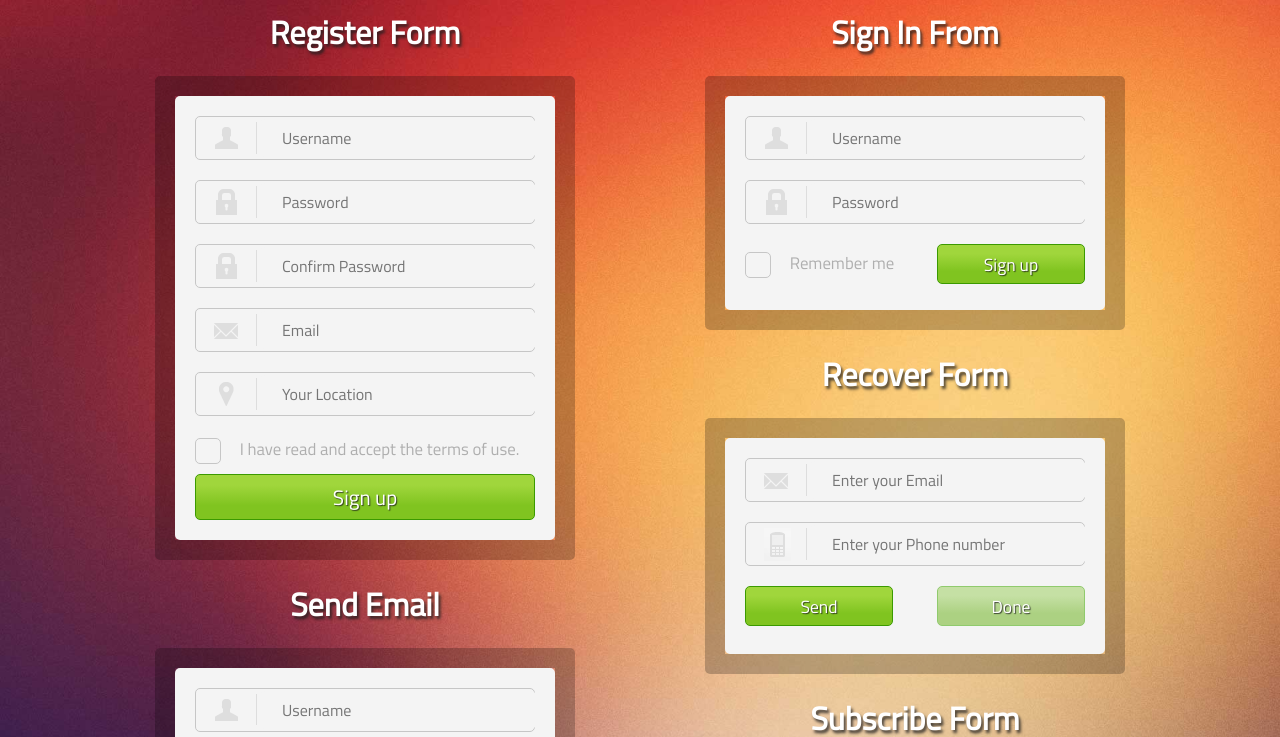
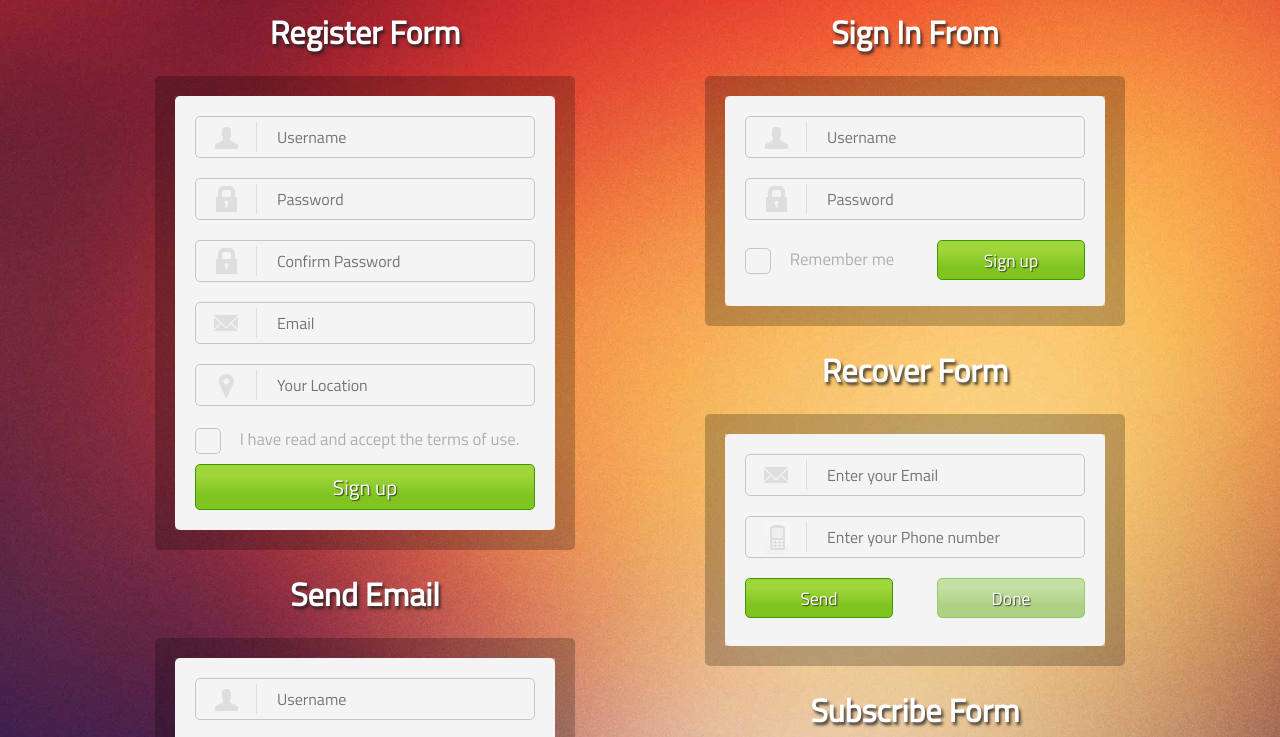
Before and after one commit to matixc/WeekDev, a plain HTML site: page 1/index.html in a window 1280 px wide. Shown: the part 187-924 px from the top of the page. Drawn offline with Linux system fonts and the light colour scheme.

Commit message:
imput-box redesign with img as background

```diff
--- a/1/css/main.css
+++ b/1/css/main.css
@@ -68,32 +68,53 @@ form {
   bottom: -20px;
   border: 20px solid rgba(0,0,0,0.23);
   border-radius: 5px;
-
 }
 
-.input-text {
+.input-box {
   position: relative;
-  padding: 2px;
+  padding: 1px;
   margin-bottom: 20px;
   border: solid 1px rgb(198,198,198);
   border-radius: 5px;
 }
 
-.input-left {
-  width: 62px;
-  height: 36px;
-  float: left;
+.bg-user {
+  background: url(../img/icon-user.png) no-repeat;
+  background-position: 18px 5px;
 }
 
-.input-right {
-  margin-left: 62px;
-
+.bg-pass {
+  background: url(../img/icon-pass.png) no-repeat;
+  background-position: 18px 4px;
 }
 
-.icon {
-  position: absolute;
-  top: 5px;
-  left: 18px;
+.bg-mail {
+  background: url(../img/icon-mail.png) no-repeat;
+  background-position: 18px 3px;
+}
+
+.bg-location {
+  background: url(../img/icon-location.png) no-repeat;
+  background-position: 18px 5px;
+}
+
+.bg-tel {
+  background: url(../img/icon-tel.png) no-repeat;
+  background-position: 18px 4px;
+}
+
+.input-text {
+  box-sizing: border-box;
+  padding-left: 60px;
+  height: 38px;
+  width: 100%;
+  background-color: transparent;
+  border: none;
+  border-radius: 5px;
+  color: rgb(128,128,128);
+  text-indent: 20px;
+  font-family: 'Titillium Web', sans-serif;
+  font-size: 1em
 }
 
 .line::after {
@@ -105,11 +126,12 @@ form {
   top: 13%;
 }
 
+/*
 input[type=text],
 input[type=password],
 input[type=email],
 textarea {
-  height: 36px;
+  height: 38px;
   width: 100%;
   background-color: rgb(244, 244, 244);
   border: none;
@@ -119,7 +141,7 @@ textarea {
   font-family: 'Titillium Web', sans-serif;
   font-size: 1em
 }
-
+*/
 .input-text-big > textarea {
   height: 230px;
   vertical-align: top;
--- a/1/index.html
+++ b/1/index.html
@@ -20,46 +20,24 @@
 <div class="form-box">
     <h1>Register Form</h1>
         <form class="form-border">
-            <div class="input-text line">
-                <div class="input-left">
-                    <img src="img/icon-user.png" class="icon">
-                </div>
-                <div class="input-right">
-                    <input type="text" name="nickname-register" id="nickname-register" placeholder="Username" required>
-                </div>
+            <div class="input-box line bg-user">
+                <input type="text" class="input-text" name="nickname-register" id="nickname-register" placeholder="Username" required>
             </div>
 
-            <div class="input-text line">
-                <div class="input-left">
-                    <img src="img/icon-pass.png" class="icon">
-                </div>
-                <div class="input-right">
-                    <input type="password" name="password-register" id="password-register" placeholder="Password" required>
-                </div>
+            <div class="input-box line bg-pass">
+                <input type="password" class="input-text" name="password-register" id="password-register" placeholder="Password" required>
             </div>
-            <div class="input-text line">
-                <div class="input-left">
-                  <img src="img/icon-pass.png" class="icon">
-               </div>
-                <div class="input-right">
-                    <input type="password" name="password2-register" id="password2-register" placeholder="Confirm Password" required>
-                </div>
+
+            <div class="input-box line bg-pass">
+                <input type="password" class="input-text" name="password2-register" id="password2-register" placeholder="Confirm Password" required>
             </div>
-            <div class="input-text line">
-                <div class="input-left">
-                    <img src="img/icon-mail.png" class="icon">
-                </div>
-                <div class="input-right">
-                     <input type="email" name="email-register" id="email-register" placeholder="Email" required>
-                </div>
+
+            <div class="input-box line bg-mail">
+                <input type="email" class="input-text" name="email-register" id="email-register" placeholder="Email" required>
             </div>
-            <div class="input-text line">
-                <div class="input-left">
-                    <img src="img/icon-location.png" class="icon">
-                </div>
-                <div class="input-right">
-                     <input type="text" name="location-register" id="location-register" placeholder="Your Location">
-                </div>
+
+            <div class="input-box line bg-location">
+                <input type="text" class="input-text" name="location-register" id="location-register" placeholder="Your Location">
             </div>
 
             <input type="checkbox" class="checkbox" name="read-register" id="read-register">
@@ -81,28 +59,16 @@
 <div class="form-box">
     <h1>Send Email</h1>
         <form class="form-border">
-            <div class="input-text line">
-                <div class="input-left">
-                    <img src="img/icon-user.png" class="icon">
-                </div>
-                <div class="input-right">
-                    <input type="text" name="name-sendEmail" id="name-sendEmail" placeholder="Username" required>
-                </div>
+            <div class="input-box line bg-user">
+                <input type="text" class="input-text" name="name-sendEmail" id="name-sendEmail" placeholder="Username" required>
             </div>
 
-            <div class="input-text line">
-                <div class="input-left">
-                    <img src="img/icon-mail.png" class="icon">
-                </div>
-                <div class="input-right">
-                     <input type="Email" name="email-sendemail" id="email-sendEmail" placeholder="Email" required>
-                </div>
+            <div class="input-box line bg-mail">
+                <input type="Email" class="input-text" name="email-sendemail" id="email-sendEmail" placeholder="Email" required>
             </div>
 
-            <div class="input-text input-text-big">
-
-                     <textarea class="input-text-big" name="message-sendemail" id="message-sendEmail" placeholder="Type yout message ..." required></textarea>
-
+            <div class="input-box input-text-big">
+                     <textarea class="input-text input-text-big" name="message-sendemail" id="message-sendEmail" placeholder="Type yout message ..." required></textarea>
             </div>
 
             <input type="checkbox" class="checkbox" name="sendCopy-sendemail" id="sendCopy-sendemail">
@@ -129,24 +95,13 @@
 <div class="form-box">
     <h1>Sign In From</h1>
         <form class="form-border">
-            <div class="input-text line">
-                <div class="input-left">
-                    <img src="img/icon-user.png" class="icon">
-                </div>
-                <div class="input-right">
-                    <input type="text" name="username-signInForm" id="username-signInForm" placeholder="Username" required>
-                </div>
+            <div class="input-box line bg-user">
+                <input type="text" class="input-text" name="username-signInForm" id="username-signInForm" placeholder="Username" required>
             </div>
 
-            <div class="input-text line">
-                <div class="input-left">
-                    <img src="img/icon-pass.png" class="icon">
-                </div>
-                <div class="input-right">
-                    <input type="Password" name="useremail-signInForm" id="useremail-signInForm" placeholder="Password" required>
-                </div>
+            <div class="input-box line bg-pass">
+                <input type="Password" class="input-text" name="useremail-signInForm" id="useremail-signInForm" placeholder="Password" required>
             </div>
-
 
             <input type="checkbox" class="checkbox" name="remember-signInForm" id="remember-signInForm">
             <label for="remember-signInForm" class="remember">
@@ -170,22 +125,12 @@
 <div class="form-box">
     <h1>Recover Form</h1>
         <form class="form-border">
-            <div class="input-text line">
-                <div class="input-left">
-                    <img src="img/icon-mail.png" class="icon">
-                </div>
-                <div class="input-right">
-                    <input type="text" name="email-recovery" id="email-recovery" placeholder="Enter your Email" required>
-                </div>
+            <div class="input-box line bg-mail">
+                <input type="text" class="input-text" name="email-recovery" id="email-recovery" placeholder="Enter your Email" required>
             </div>
 
-            <div class="input-text line">
-                <div class="input-left">
-                    <img src="img/icon-tel.png" class="icon">
-                </div>
-                <div class="input-right">
-                    <input type="text" name="phone-recovery" id="phone-recovery" placeholder="Enter your Phone number" required>
-                </div>
+            <div class="input-box line bg-tel">
+                <input type="text" class="input-text" name="phone-recovery" id="phone-recovery" placeholder="Enter your Phone number" required>
             </div>
 
             <button type="submit" class="btn-small">Send</button>
@@ -203,13 +148,8 @@
     <h1>Subscribe Form</h1>
 
         <form class="form-border">
-            <div class="input-text line">
-                <div class="input-left">
-                    <img src="img/icon-mail.png" class="icon">
-                </div>
-                <div class="input-right">
-                    <input type="text" name="email-subscribe" id="email-subscribe" placeholder="Enter your Email" required>
-                </div>
+            <div class="input-box line bg-mail">
+                <input type="text" class="input-text" name="email-subscribe" id="email-subscribe" placeholder="Enter your Email" required>
             </div>
 
             <button type="submit" class="btn-small">Subscribe</button>
```
